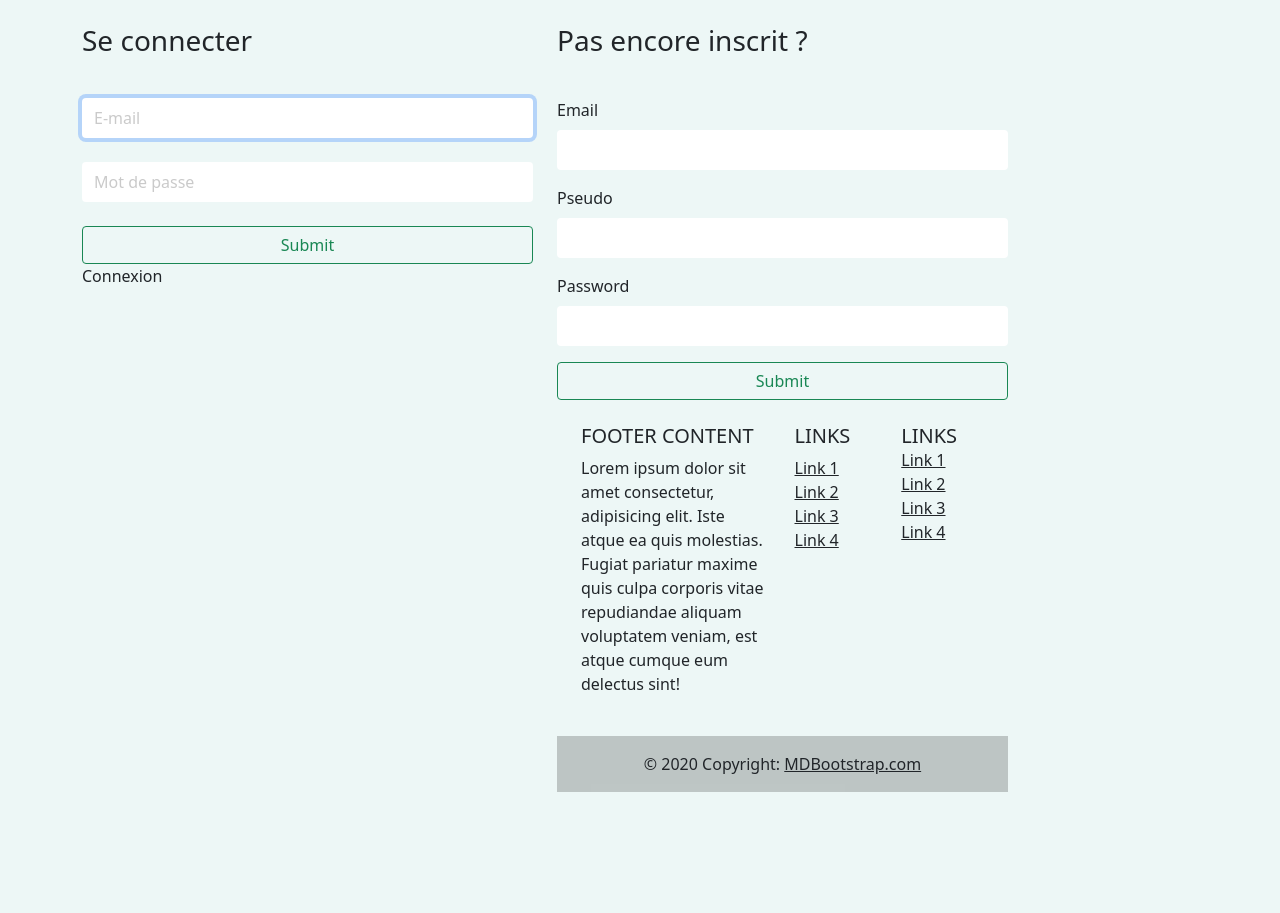
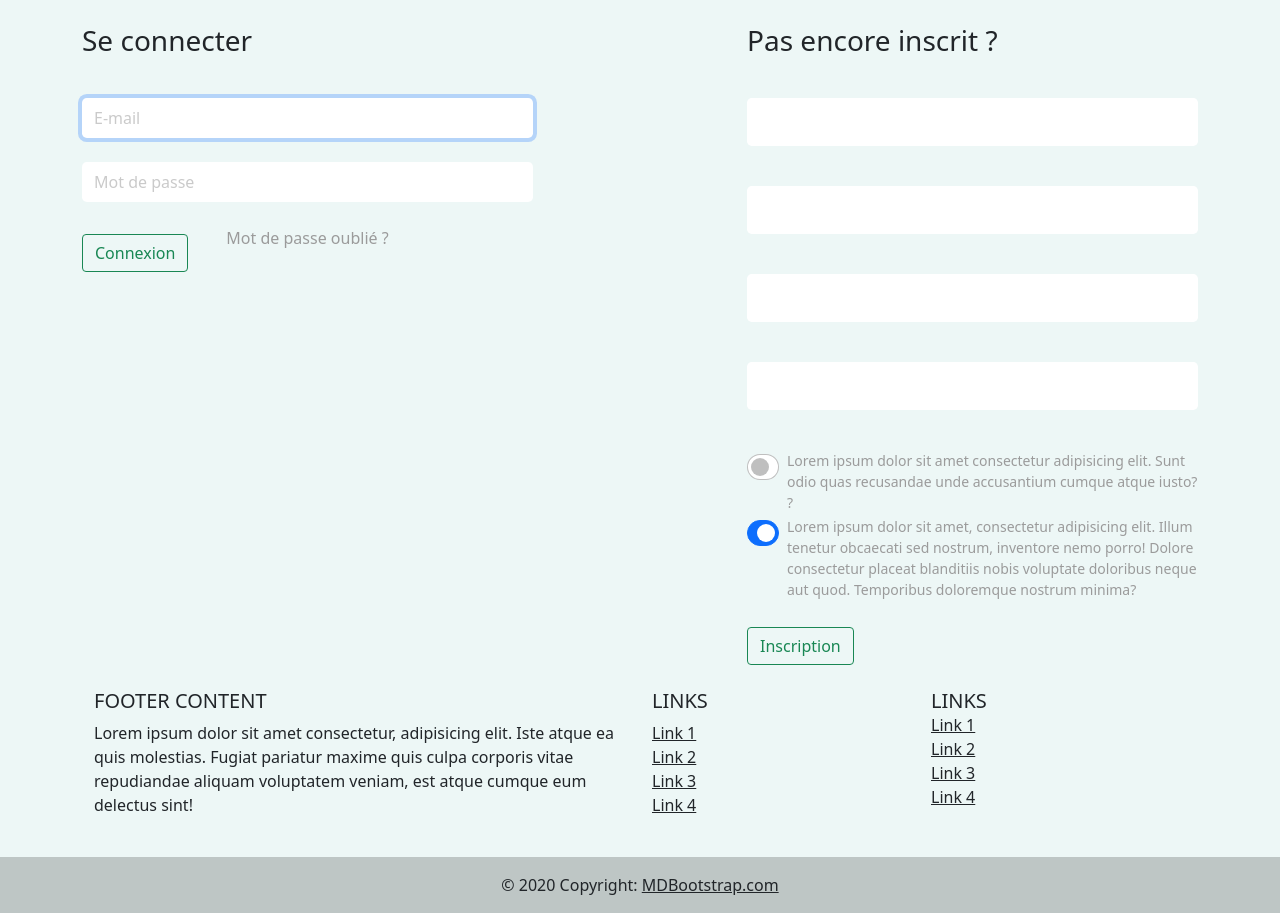
Before and after one commit to Ki2lian/re-tech, a Symfony app: template templates/security/login.html.twig in a window 1280 px wide. Shown: the part 66-979 px from the top of the page. Before the commit the page ends 858 px from the top, so only its background shows below. Run offline with Twig, Linux system fonts and the light colour scheme; the template is opened without the code that fills it, so the values that code supplies are empty; form fields are guessed from the names that the template uses; some libraries are stand-ins or nearby versions.

Commit message:
Formulaire mis en page

```diff
--- a/public/css/style.css
+++ b/public/css/style.css
@@ -5,9 +5,9 @@ body{
 input{
 
     width: 100%;
-    border-radius: 5%;
     outline: none;
     padding: 12px;
+    border: none;
   }
 
 
@@ -21,3 +21,19 @@ input{
     width: 100%;
     height: 5vh;
 }
+
+#mdpOublie{
+  text-decoration: none;
+  height: 1vh;
+  color: #9b9b9b;
+}
+
+#mdpOublie:hover{
+  color: #212529;
+}
+
+.checkBox{
+  text-decoration: none;
+  height: 1vh;
+  color: #9b9b9b;
+}
--- a/src/Form/RegistrationFormType.php
+++ b/src/Form/RegistrationFormType.php
@@ -30,8 +30,8 @@ class RegistrationFormType extends AbstractType
                     'invalid_message' => 'Le mot de passe ne correspond pas',
                     'options' => ['attr' => ['class' => 'password-field']],
                     'required' => true,
-                    'first_options'  => ['label' => 'Mot de passe'],
-                    'second_options' => ['label' => 'Confirmez le mot de passe '],
+                    'first_options'  => ['label' => 'Mot de passe','attr' => ['placeholder' => 'Mot de passe' ]],
+                    'second_options' => ['label' => 'Confirmez le mot de passe ','attr' => ['placeholder' => 'Confirmez votre mot de passe' ]],
             ])
 
         ;
--- a/templates/security/login.html.twig
+++ b/templates/security/login.html.twig
@@ -12,30 +12,46 @@
 
                         <h1 class="h3 mb-3 font-weight-normal">Se connecter</h1>
                         <br>
-                    <input type="email"  name="email" id="inputEmail" class="form-control" placeholder="E-mail" required autofocus>
+                        <input type="email"  name="email" id="inputEmail" class="form-control rounded-3" placeholder="E-mail" required autofocus>
                         <br>
-                    <input type="password" name="password" id="inputPassword" class="form-control" placeholder="Mot de passe" required>
+                        <input type="password" name="password" id="inputPassword" class="form-control rounded-3" placeholder="Mot de passe" required>
 
                         <input type="hidden" name="_csrf_token" value="{{ csrf_token('authenticate') }}">
+                        <br>
+                        <a href="" class="d-flex justify-content-center" id="mdpOublie">Mot de passe oublié ?</a>
+                        <button class="btn btn-outline-success" type="submit" name="connexion">Connexion</button>
 
-                    <br>
-                    <input class="btn btn-outline-success" type="submit" name="connexion">
-                        Connexion
 
                 </form>
             </div>
+            <div class="col-2"></div>
                 <div class="col-5">
                     <h1 class="h3 mb-3 font-weight-normal">Pas encore inscrit ?</h1>
+
+                        {{ form_start(registrationForm) }}
                         <br>
-                    {{ form_start(registrationForm) }}
-                    {{ form_row(registrationForm.email) }}
-                    {{ form_row(registrationForm.pseudo) }}
-                    {{ form_row(registrationForm.password) }}
-                    <input class="btn btn-outline-success" type="submit" name="inscription" href="{{ path('app_register')}}">
+                        {{ form_row(registrationForm.email,{'label':false, 'attr': {'class': 'form-contol rounded-3'}}) }}
+                        <br>
+                        {{ form_row(registrationForm.pseudo, {'label':false, 'attr': {'class': 'form-contol rounded-3'}}) }}
+                        <br>
+                        {{ form_row(registrationForm.password.first, {'label':false,'attr': {'class': 'form-contol rounded-3'}}) }}
+                        <br>
+                        {{ form_row(registrationForm.password.second, {'label':false,'attr': {'class': 'form-contol rounded-3'}}) }}
+                        <br>
+                        <div class="form-check form-switch ">
+                            <input class="form-check-input" type="checkbox" id="flexSwitchCheckDefault">
+                            <small><label class="checkBox form-check-label" for="flexSwitchCheckDefault">Lorem ipsum dolor sit amet consectetur adipisicing elit. Sunt odio quas recusandae unde accusantium cumque atque iusto? ?</label></small>
+                        </div>
+                        <div class="form-check form-switch">
+                            <input class="form-check-input" type="checkbox" id="flexSwitchCheckChecked" checked>
+                           <small><label class="checkBox form-check-label " for="flexSwitchCheckChecked">Lorem ipsum dolor sit amet, consectetur adipisicing elit. Illum tenetur obcaecati sed nostrum, inventore nemo porro! Dolore consectetur placeat blanditiis nobis voluptate doloribus neque aut quod. Temporibus doloremque nostrum minima?</label></small>
+                        </div>
+                        <br>
+                        <button class="btn btn-outline-success" type="submit"  name="inscription" href="{{ path('app_register')}}">Inscription</button>
                         {{ form_end(registrationForm) }}
-            <div>
+                </div>
+            </div>
         </div>
     <div>
-
-
+<div>
 {% endblock %}
```
Also changed, not shown: public/css/bootstrap.css, 1 other file. Lines whose indentation alone changed are shown as unchanged.
